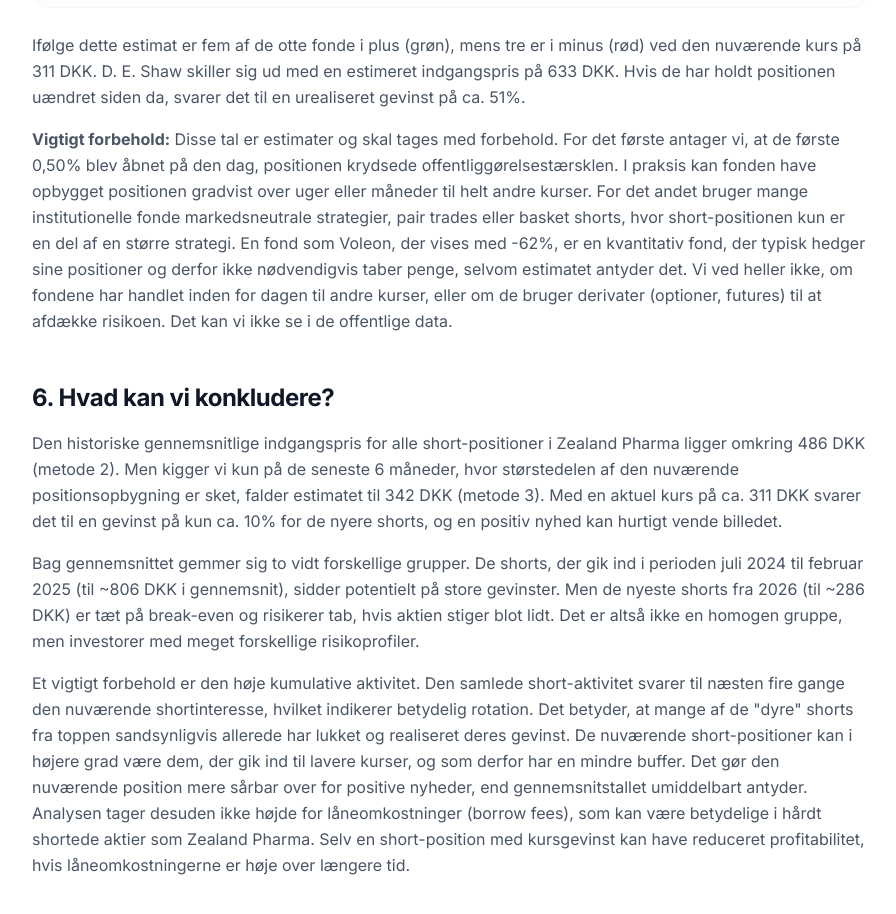
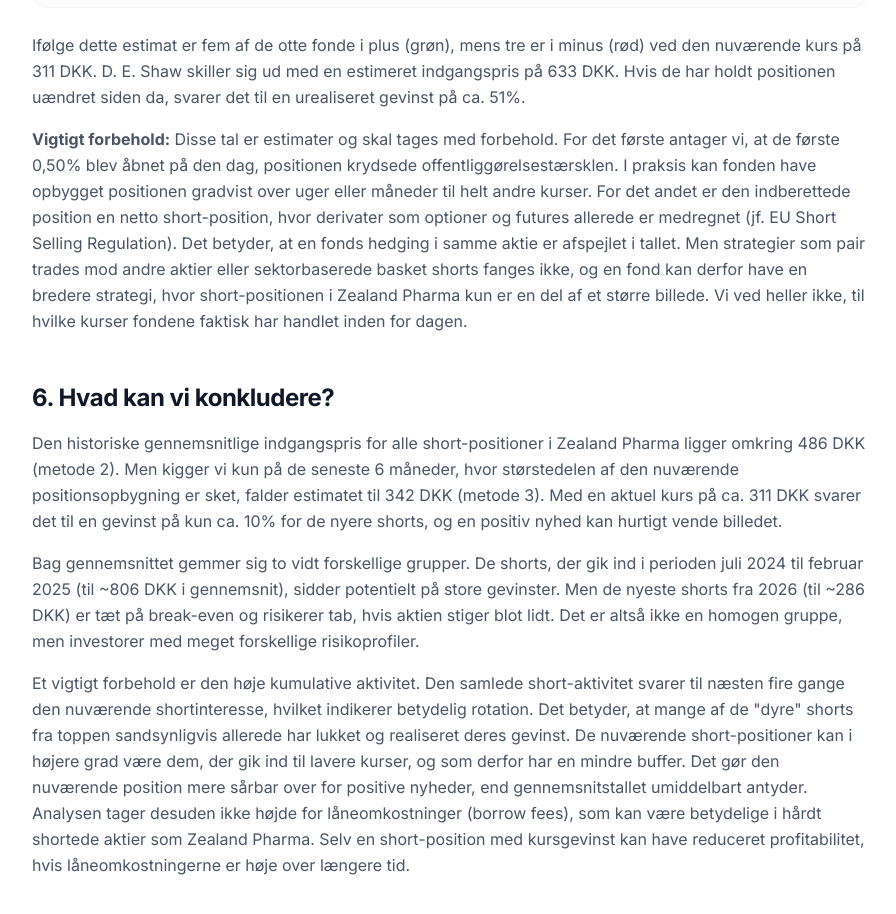
Before and after one commit to araz-code/short_watch_backend, a React (Vite) app in the folder frontend/: page /analyse/zeal/gennemsnitspris in a window 1280 px wide. Shown: the part 3920-4834 px from the top of the page, without its empty margins (190-1086 px from the left). Built offline with nearby package versions, Linux system fonts and the light colour scheme; no server answers.

Commit message:
fix incorrectnes

```diff
--- a/frontend/src/routes/ZealCostAnalysisPage.tsx
+++ b/frontend/src/routes/ZealCostAnalysisPage.tsx
@@ -375,13 +375,13 @@ const ZealCostAnalysisPage: React.FC = () => {
             <strong>Vigtigt forbehold:</strong> Disse tal er estimater og skal tages med forbehold.
             For det første antager vi, at de første 0,50% blev åbnet på den dag, positionen krydsede
             offentliggørelsestærsklen. I praksis kan fonden have opbygget positionen gradvist over uger
-            eller måneder til helt andre kurser. For det andet bruger mange institutionelle fonde
-            markedsneutrale strategier, pair trades eller basket shorts, hvor short-positionen kun er en
-            del af en større strategi. En fond som Voleon, der vises med -62%, er en kvantitativ fond,
-            der typisk hedger sine positioner og derfor ikke nødvendigvis taber penge, selvom estimatet
-            antyder det. Vi ved heller ikke, om fondene har handlet inden for dagen til andre kurser,
-            eller om de bruger derivater (optioner, futures) til at afdække risikoen. Det kan vi ikke se
-            i de offentlige data.
+            eller måneder til helt andre kurser. For det andet er den indberettede position en netto
+            short-position, hvor derivater som optioner og futures allerede er medregnet (jf. EU Short
+            Selling Regulation). Det betyder, at en fonds hedging i samme aktie er afspejlet i tallet.
+            Men strategier som pair trades mod andre aktier eller sektorbaserede basket shorts fanges
+            ikke, og en fond kan derfor have en bredere strategi, hvor short-positionen i Zealand Pharma
+            kun er en del af et større billede. Vi ved heller ikke, til hvilke kurser fondene faktisk
+            har handlet inden for dagen.
           </p>
         </section>
 
```
